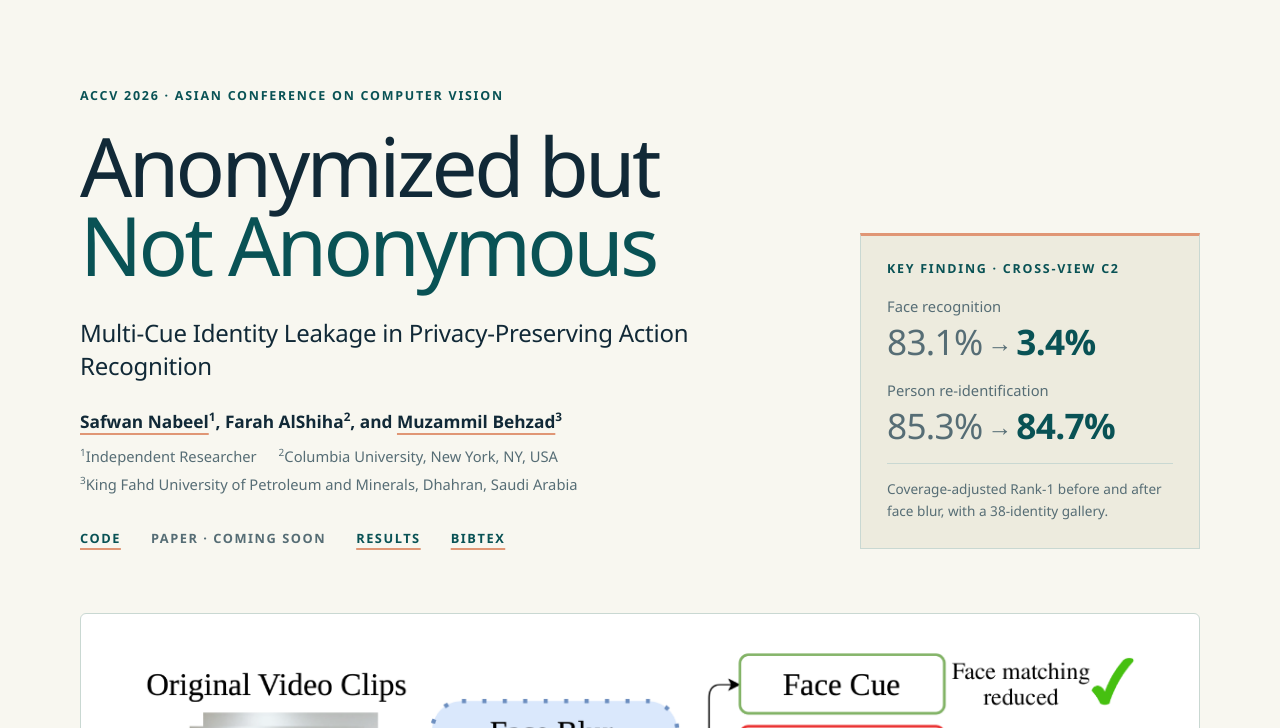
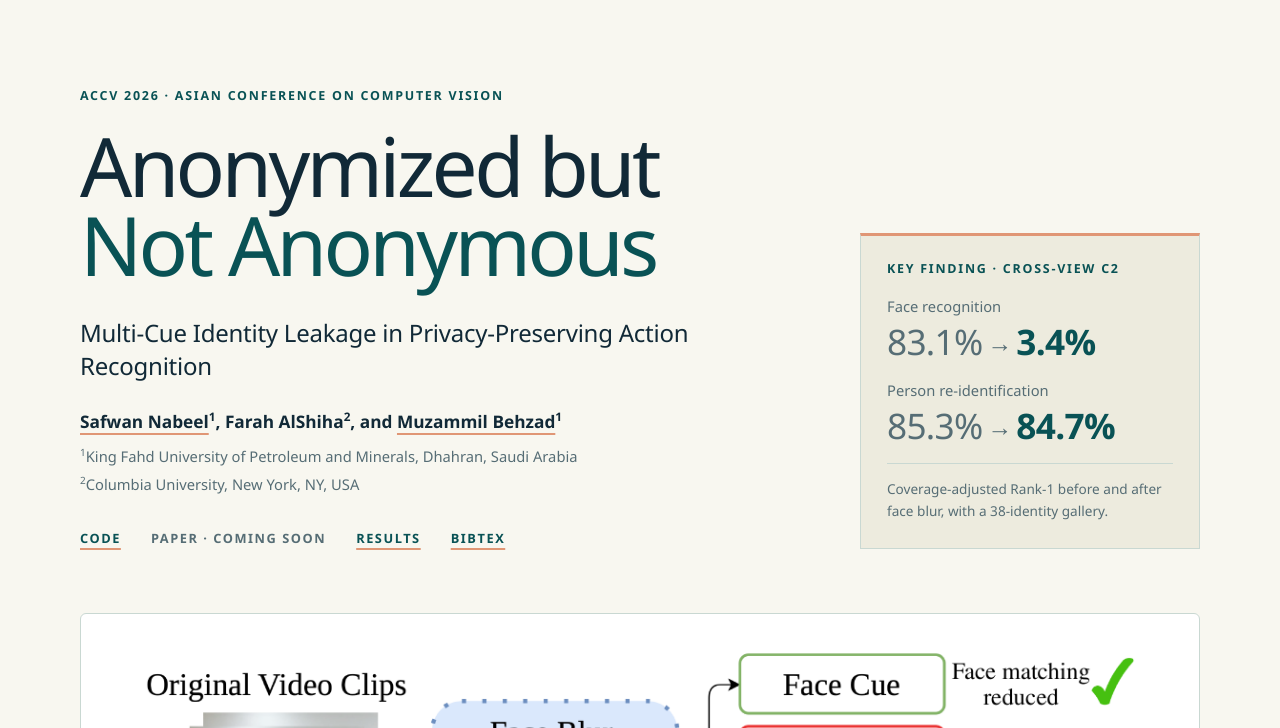
Before and after one commit to BRAIN-Lab-AI/Anonymized-But-Not-Anonymous, a plain HTML site: page index.html in a window 1280 px wide. Shown: the part 72-800 px from the top of the page. Drawn offline with Linux system fonts and the light colour scheme; a web font is replaced by a local one.

Commit message:
Correct author affiliations to match the paper

```diff
--- a/index.html
+++ b/index.html
@@ -101,12 +101,11 @@
           <p class="author-list">
             <a href="https://safwanx.github.io/" target="_blank" rel="noreferrer">Safwan Nabeel</a><sup>1</sup>,
             Farah AlShiha<sup>2</sup>, and
-            <a href="https://muzammilbehzad.com/" target="_blank" rel="noreferrer">Muzammil Behzad</a><sup>3</sup>
+            <a href="https://muzammilbehzad.com/" target="_blank" rel="noreferrer">Muzammil Behzad</a><sup>1</sup>
           </p>
           <ul class="affiliations">
-            <li><sup>1</sup>Independent Researcher</li>
+            <li><sup>1</sup>King Fahd University of Petroleum and Minerals, Dhahran, Saudi Arabia</li>
             <li><sup>2</sup>Columbia University, New York, NY, USA</li>
-            <li><sup>3</sup>King Fahd University of Petroleum and Minerals, Dhahran, Saudi Arabia</li>
           </ul>
           <nav class="link-row" aria-label="Project resources">
             <a href="https://github.com/BRAIN-Lab-AI/Anonymized-But-Not-Anonymous" target="_blank" rel="noreferrer">Code</a>
```
Also changed, not shown: 1 other file.
